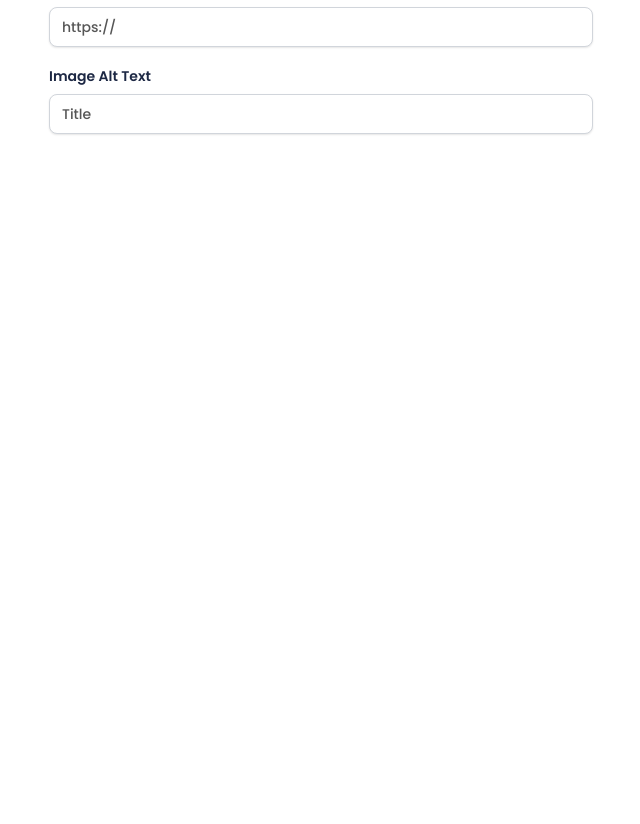
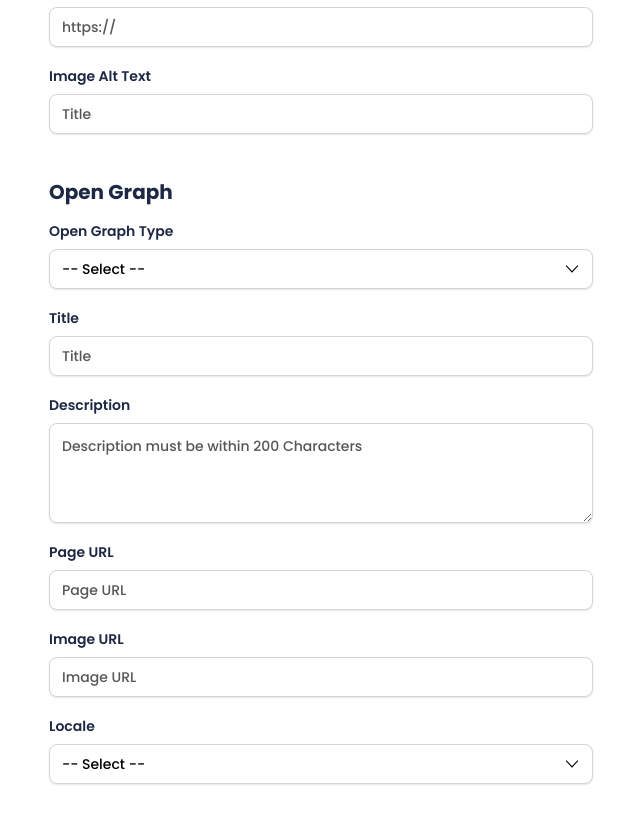
Before and after one commit to farukipekcom/meta-tag-generator, a Next.js app: page / in a window 1280 px wide. Shown: the part 1161-1985 px from the top of the page, without its empty margins (639-1279 px from the left). Before the commit the page ends 1343 px from the top, so only its background shows below. Built offline with nearby package versions, Linux system fonts and the light colour scheme.

Commit message:
feat: add open graph tags

```diff
--- a/pages/data.js
+++ b/pages/data.js
@@ -17,3 +17,32 @@ export const card_type = [
   "Summary",
   "Summary with Large Image",
 ];
+export const op_type = ["-- Select --", "Website", "Article"];
+export const op_locale = [
+  "-- Select --",
+  "en_US",
+  "ar_AE",
+  "zh_CN",
+  "zh_TW",
+  "cs_CZ",
+  "da_DK",
+  "in_ID",
+  "ms_MY",
+  "nl_NL",
+  "fr_FR",
+  "fi_FI",
+  "de_DE",
+  "it_IT",
+  "ja_JP",
+  "ko_KR",
+  "no_NO",
+  "pl_PL",
+  "pt_BR",
+  "ro_RO",
+  "ru_RU",
+  "es_ES",
+  "sv_SE",
+  "th_TH",
+  "tl_PH",
+  "tr_TR",
+];
--- a/pages/index.js
+++ b/pages/index.js
@@ -4,7 +4,7 @@ import Select from "../components/select/select";
 import Textarea from "../components/textare/textarea";
 import InputCheckbox from "../components/input-checkbox/input-checkbox";
 import { useState } from "react";
-import { robots, charset, card_type } from "./data.js";
+import { robots, charset, card_type, op_type, op_locale } from "./data.js";
 import Highlight from "react-highlight";
 export default function Home() {
   const [form, setForm] = useState({
@@ -159,6 +159,45 @@ export default function Home() {
             onChange={handleChange}
           />
         </div>
+        <div className={styles.section}>
+          <h2 className={styles.subtitle}>Open Graph</h2>
+          <Select
+            label={"Open Graph Type"}
+            option={op_type}
+            name={"op_type"}
+            onChange={handleChange}
+          />
+          <InputText
+            label="Title"
+            placeholder="Title"
+            name={"op_title"}
+            onChange={handleChange}
+          />
+          <Textarea
+            label={"Description"}
+            name={"op_description"}
+            placeholder={"Description must be within 200 Characters"}
+            onChange={handleChange}
+          />
+          <InputText
+            label="Page URL"
+            placeholder="Page URL"
+            name={"op_url"}
+            onChange={handleChange}
+          />
+          <InputText
+            label="Image URL"
+            placeholder="Image URL"
+            name={"op_image_url"}
+            onChange={handleChange}
+          />
+          <Select
+            label={"Locale"}
+            option={op_locale}
+            name={"op_locale"}
+            onChange={handleChange}
+          />
+        </div>
       </div>
     </div>
   );
```
